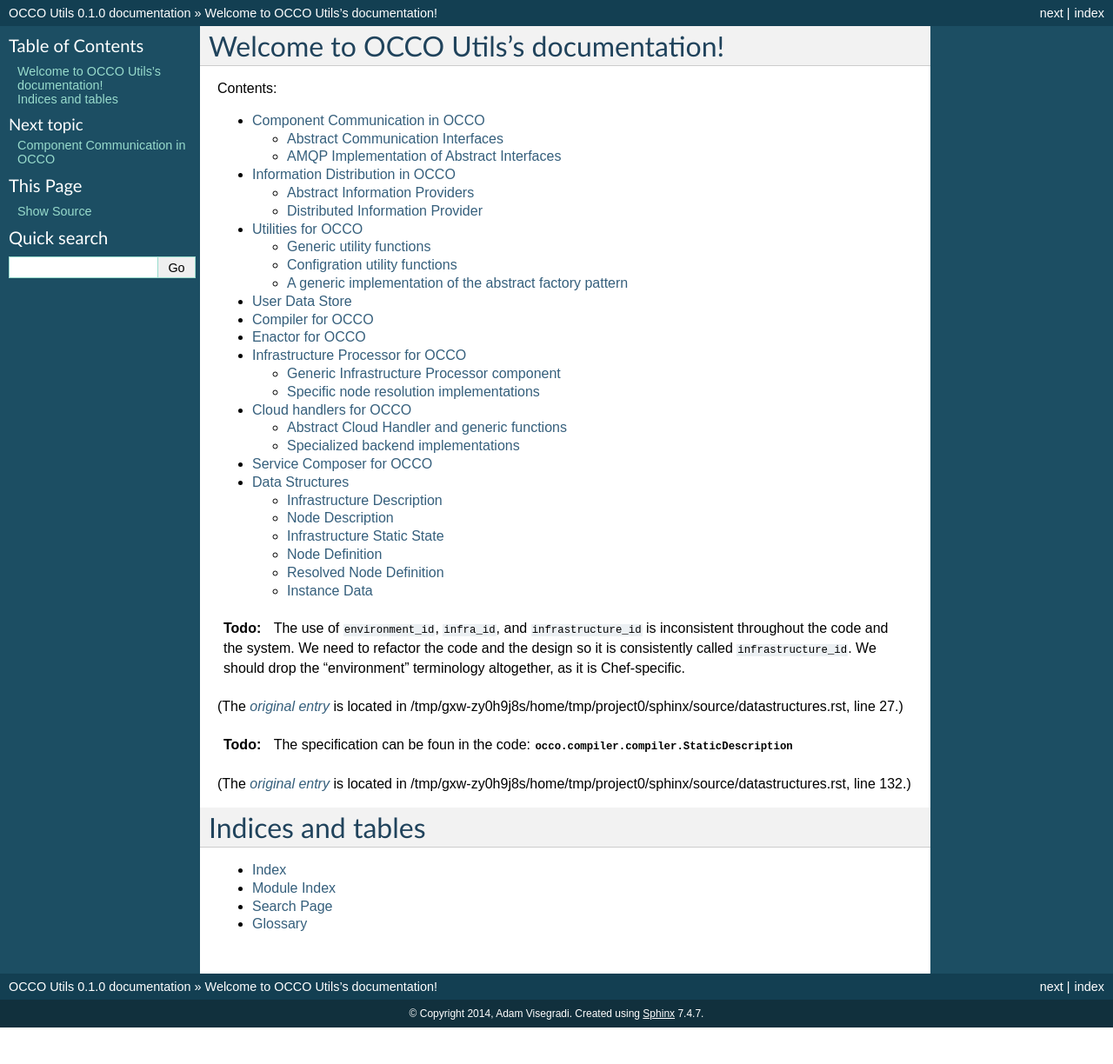
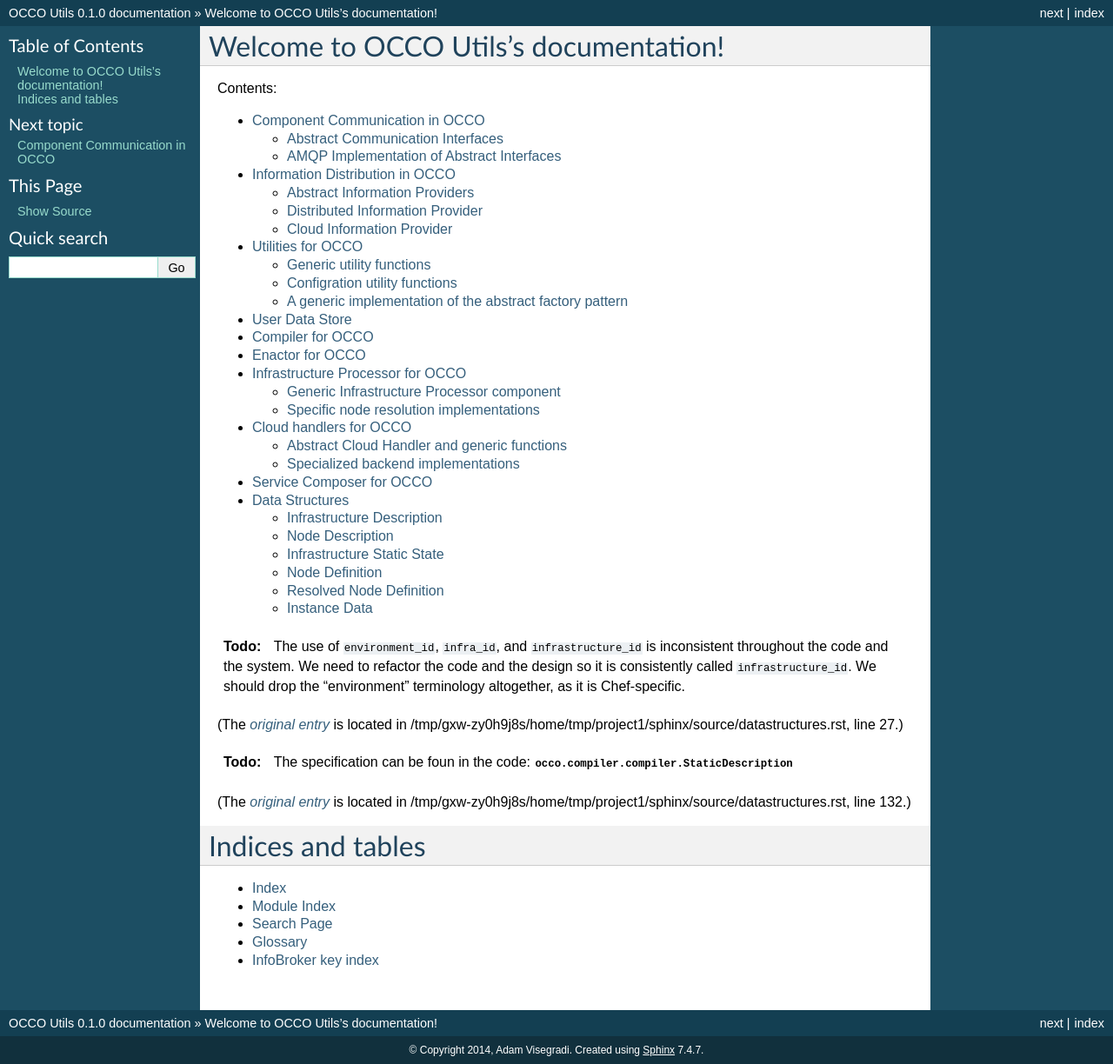
Before and after one commit to occopus/docs, a Sphinx documentation site: the page built from sphinx/source/index.rst, in a window 1280 px wide. Shown: the whole page at 87% size. Built offline with Sphinx 7.4.7, drawn with Linux system fonts in a browser that asks for light colours; formulas are drawn with MathJax 3; before the commit the page ends 1182 px from its top, so only the background shows below that.

Commit message:
Add InfoBroker key documentation skeleton

```diff
--- a/sphinx/source/conf.py
+++ b/sphinx/source/conf.py
@@ -37,6 +37,7 @@ extensions = [
     'sphinx.ext.pngmath',
     'sphinx.ext.viewcode',
     'sphinx.ext.ifconfig',
+    'ext.ibkeys'
 ]
 
 # Add any paths that contain templates here, relative to this directory.
--- /dev/null
+++ b/sphinx/source/ibkeys.rst
@@ -0,0 +1,8 @@
+:orphan:
+
+.. _ibkeyindex:
+
+InfoBroker key index
+--------------------
+
+.. ibkeylist::
--- a/sphinx/source/index.rst
+++ b/sphinx/source/index.rst
@@ -33,3 +33,4 @@ Indices and tables
 * :ref:`modindex`
 * :ref:`search`
 * :ref:`occoglossary`
+* :ref:`ibkeyindex`
--- a/sphinx/source/infobroker.rst
+++ b/sphinx/source/infobroker.rst
@@ -15,3 +15,9 @@ Distributed Information Provider
 
 .. automodule:: occo.infobroker.remote
     :members:
+
+Cloud Information Provider
+--------------------------
+
+.. automodule:: occo.infobroker.cloud_provider
+    :members:
```
